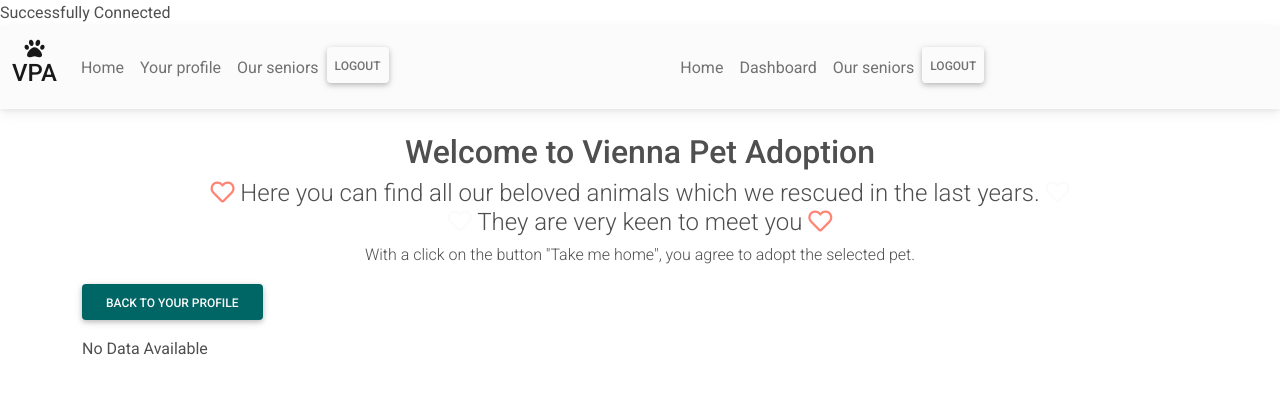
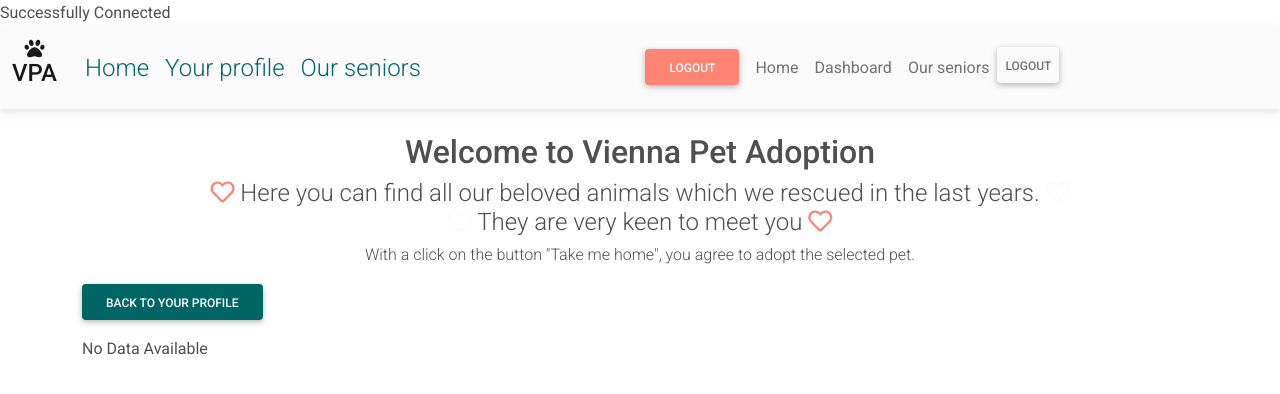
Before and after one commit to nat-oku/FE21-CR11-Natalia, a PHP site: page /home.php in a window 1280 px wide. Shown: the top 394 px of the page. Run offline with PHP 8.4, Linux system fonts and the light colour scheme; the visitor is signed in with stand-in values (Sample User, id 1); data that the repository does not hold is empty; some libraries are stand-ins or nearby versions.

Commit message:
adding navbar styles for user

```diff
--- a/loginUser/partials/navbar.php
+++ b/loginUser/partials/navbar.php
@@ -22,21 +22,18 @@
   if (isset($_SESSION['user']) != "" ) {
     $navUser = '
     <div class="collapse navbar-collapse" id="navbarNav">
-      <ul class="navbar-nav">
-        <li class="nav-item">
-          <a class="nav-link" href="home.php?home">Home</a>
-        </li>
-        <li class="nav-item">
-          <a class="nav-link" href="profile.php?profile">Your profile</a>
-        </li>
-        <li class="nav-item">
-          <a class="nav-link" href="pets/seniors.php?seniors">Our seniors</a>
-        </li>
+      <div class="navbar-nav d-flex flex-row justify-content-between w-100">
+      <div class="me-1 ms-1 d-flex flex-row">
+        <a class="fs-4 fw-light text-green ms-2 me-2" href="home.php?home">Home</a>
+        <a class="fs-4 fw-light text-green ms-2 me-2" href="profile.php?profile">Your profile</a>
+        <a class="fs-4 fw-light text-green ms-2 me-2" href="pets/seniors.php?seniors">Our seniors</a>
+      </div>
+        <div class="me-1 ms-1">
+        <a class="btn bg-orange text-light me-1 " href="logout.php?logout">Logout</a>
+        </div>
+      </div>
 
-        <li class="nav-item">
-          <a class="btn nav-link" href="logout.php?logout">Logout</a>
-        </li>
-      </ul>
+
     </div>
     ';
   }
```
